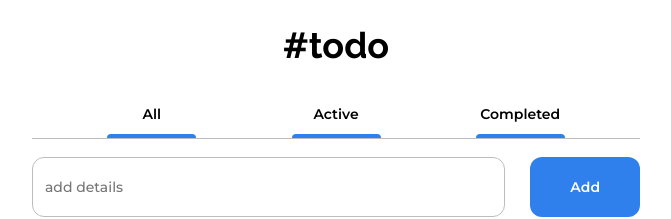
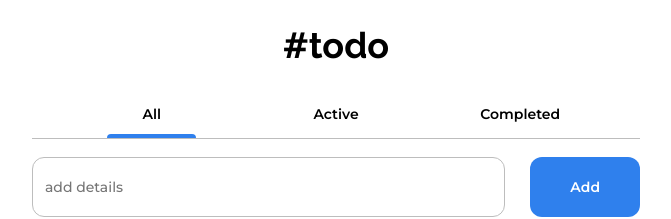
Before and after one commit to SharglutDev/dev-challenge-todo-app, a React (Create React App) app: page / in a window 1280 px wide. Shown: the top 219 px of the page, without its empty margins (304-975 px from the left). Built offline with nearby package versions, Linux system fonts and the light colour scheme.

Commit message:
add active filter logic

```diff
--- a/src/App.tsx
+++ b/src/App.tsx
@@ -9,15 +9,12 @@ import Todos from "./Todos";
 function App() {
   const [todos, setTodos] = useState<string[]>([]);
   const [task, setTask] = useState<string>("");
-  const [classActive, toggleClassActive] = useState<boolean>(true);
+  const [classActive, setClassActive] = useState<string>("All");
 
   return (
     <div className="container">
       <Header />
-      <Filters
-        classActive={classActive}
-        toggleClassActive={toggleClassActive}
-      />
+      <Filters classActive={classActive} setClassActive={setClassActive} />
       <Input task={task} setTask={setTask} todos={todos} setTodos={setTodos} />
       <Todos todos={todos} />
     </div>
--- a/src/Filters.tsx
+++ b/src/Filters.tsx
@@ -1,35 +1,34 @@
-import React, { EventHandler } from "react";
+import React from "react";
 import "./App.css";
 
 export default function Filters({
   classActive,
-  toggleClassActive,
+  setClassActive,
 }: {
-  classActive: boolean;
-  toggleClassActive: React.Dispatch<React.SetStateAction<boolean>>;
+  classActive: string;
+  setClassActive: React.Dispatch<React.SetStateAction<string>>;
 }) {
   const handleClick = (e: React.MouseEvent<HTMLElement>) => {
-    e.currentTarget.classList.add("active");
-    toggleClassActive(!classActive);
+    setClassActive(e.currentTarget.innerHTML);
   };
 
   return (
     <div>
       <ul className="filter-list">
         <li
-          className={`filter-item active ${classActive && "active"} `}
+          className={`filter-item ${classActive === "All" && "active"} `}
           onClick={handleClick}
         >
           All
         </li>
         <li
-          className={`filter-item ${classActive && "active"} `}
+          className={`filter-item ${classActive === "Active" && "active"} `}
           onClick={handleClick}
         >
           Active
         </li>
         <li
-          className={`filter-item ${classActive && "active"} `}
+          className={`filter-item ${classActive === "Completed" && "active"} `}
           onClick={handleClick}
         >
           Completed
--- a/src/Input.tsx
+++ b/src/Input.tsx
@@ -16,7 +16,7 @@ export default function Input({
   };
 
   const handleClick = () => {
-    setTodos([...todos, task]);
+    task.length !== 0 && setTodos([...todos, task]);
   };
 
   return (
```
